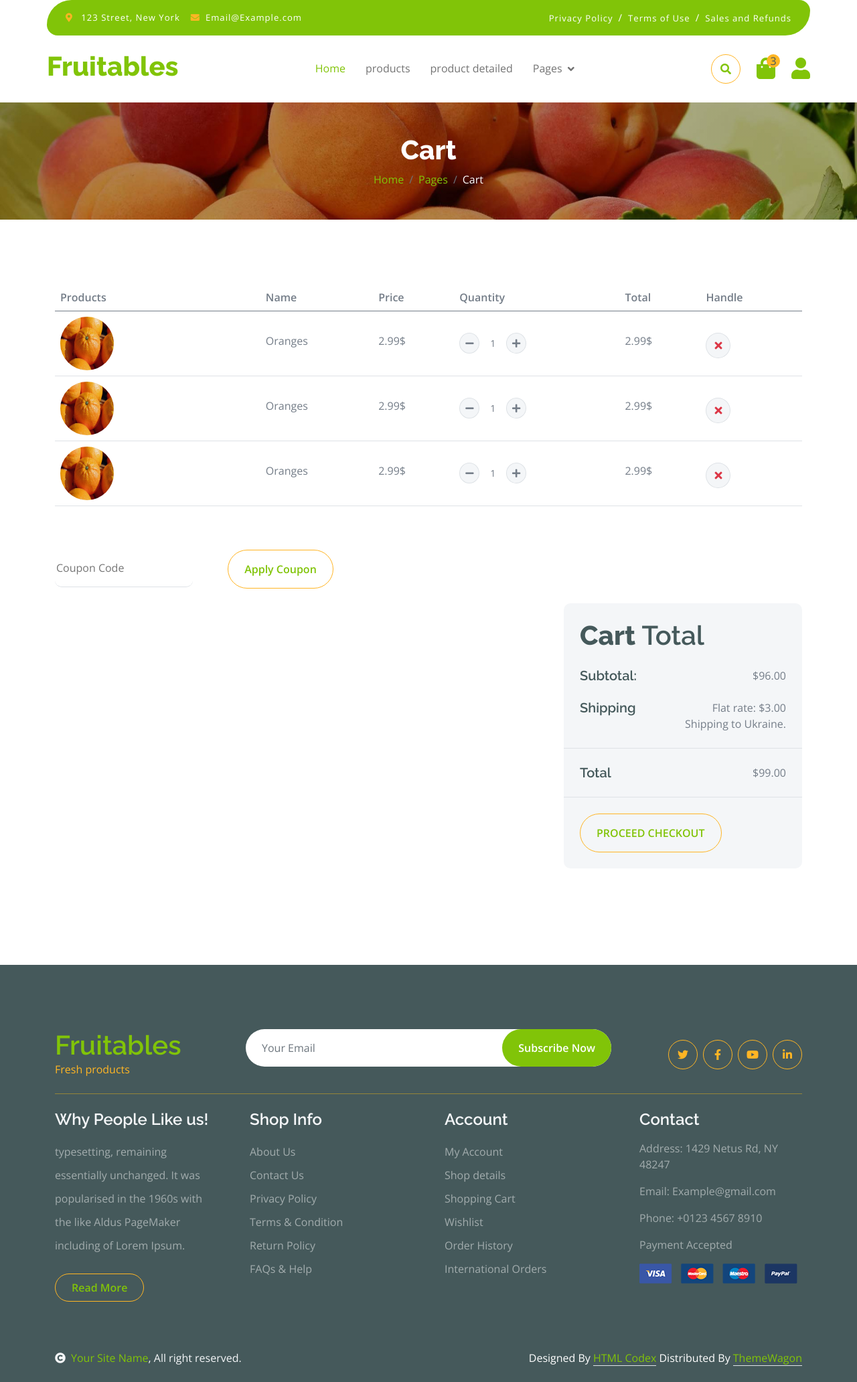
After one commit to NikaKhiz/django-store, a Django app: page /order/cart/ in a window 1280 px wide. The commit adds this page. Shown: the whole page at 67% size. Run offline with Django 5.2, Linux system fonts and the light colour scheme; some libraries are stand-ins or nearby versions.

Commit message:
order routes and templates define routes for cart and checkout create templates

```diff
--- /dev/null
+++ b/order/templates/cart.html
@@ -0,0 +1,120 @@
+{% extends "base.html" %}
+{% load static %}
+{% block content %}
+  <!-- Single Page Header start -->
+  <div class="container-fluid page-header py-5">
+    <h1 class="text-center text-white display-6">Cart</h1>
+    <ol class="breadcrumb justify-content-center mb-0">
+      <li class="breadcrumb-item">
+        <a href="#">Home</a>
+      </li>
+      <li class="breadcrumb-item">
+        <a href="#">Pages</a>
+      </li>
+      <li class="breadcrumb-item active text-white">Cart</li>
+    </ol>
+  </div>
+  <!-- Single Page Header End -->
+  <!-- Cart Page Start -->
+  <div class="container-fluid py-5">
+    <div class="container py-5">
+      <div class="table-responsive">
+        <table class="table">
+          <thead>
+            <tr>
+              <th scope="col">Products</th>
+              <th scope="col">Name</th>
+              <th scope="col">Price</th>
+              <th scope="col">Quantity</th>
+              <th scope="col">Total</th>
+              <th scope="col">Handle</th>
+            </tr>
+          </thead>
+          <tbody>
+            {% for item in cart %}
+              <tr>
+                <th scope="row">
+                  <div class="d-flex align-items-center">
+                    <img src="{% static item.image %}"
+                         class="img-fluid me-5 rounded-circle"
+                         style="width: 80px;
+                                height: 80px"
+                         alt="">
+                  </div>
+                </th>
+                <td>
+                  <p class="mb-0 mt-4">{{ item.title }}</p>
+                </td>
+                <td>
+                  <p class="mb-0 mt-4">{{ item.price }}$</p>
+                </td>
+                <td>
+                  <div class="input-group quantity mt-4" style="width: 100px;">
+                    <div class="input-group-btn">
+                      <button class="btn btn-sm btn-minus rounded-circle bg-light border">
+                        <i class="fa fa-minus"></i>
+                      </button>
+                    </div>
+                    <input type="text"
+                           class="form-control form-control-sm text-center border-0"
+                           value="1">
+                    <div class="input-group-btn">
+                      <button class="btn btn-sm btn-plus rounded-circle bg-light border">
+                        <i class="fa fa-plus"></i>
+                      </button>
+                    </div>
+                  </div>
+                </td>
+                <td>
+                  <p class="mb-0 mt-4">{{ item.price }}$</p>
+                </td>
+                <td>
+                  <button class="btn btn-md rounded-circle bg-light border mt-4">
+                    <i class="fa fa-times text-danger"></i>
+                  </button>
+                </td>
+              </tr>
+            {% endfor %}
+          </tbody>
+        </table>
+      </div>
+      <div class="mt-5">
+        <input type="text"
+               class="border-0 border-bottom rounded me-5 py-3 mb-4"
+               placeholder="Coupon Code">
+        <button class="btn border-secondary rounded-pill px-4 py-3 text-primary"
+                type="button">Apply Coupon</button>
+      </div>
+      <div class="row g-4 justify-content-end">
+        <div class="col-8"></div>
+        <div class="col-sm-8 col-md-7 col-lg-6 col-xl-4">
+          <div class="bg-light rounded">
+            <div class="p-4">
+              <h1 class="display-6 mb-4">
+                Cart <span class="fw-normal">Total</span>
+              </h1>
+              <div class="d-flex justify-content-between mb-4">
+                <h5 class="mb-0 me-4">Subtotal:</h5>
+                <p class="mb-0">$96.00</p>
+              </div>
+              <div class="d-flex justify-content-between">
+                <h5 class="mb-0 me-4">Shipping</h5>
+                <div class="">
+                  <p class="mb-0">Flat rate: $3.00</p>
+                </div>
+              </div>
+              <p class="mb-0 text-end">Shipping to Ukraine.</p>
+            </div>
+            <div class="py-4 mb-4 border-top border-bottom d-flex justify-content-between">
+              <h5 class="mb-0 ps-4 me-4">Total</h5>
+              <p class="mb-0 pe-4">$99.00</p>
+            </div>
+            <button class="btn border-secondary rounded-pill px-4 py-3 text-primary text-uppercase mb-4 ms-4"
+                    type="button">Proceed Checkout</button>
+          </div>
+        </div>
+      </div>
+    </div>
+  </div>
+  <!-- Cart Page End -->
+{% endblock content %}
--- a/order/urls.py
+++ b/order/urls.py
@@ -3,6 +3,6 @@ from .views import *
 
 app_name = 'order'
 urlpatterns = [
-    path('',order_create, name='order-create'),
-    path('<str:id>',order_show, name='order-show')
+    path('cart/',order_create, name='cart'),
+    path('checkout/',order_show, name='checkout')
 ]
--- a/order/views.py
+++ b/order/views.py
@@ -1,11 +1,22 @@
-from django.shortcuts import HttpResponse
+from django.shortcuts import render
 
+order_items = []
+for _ in range(3):
+    order_items.append(
+        {
+            'title': 'Oranges',
+            'price': '2.99',
+            'image': 'img/fruite-item-1.jpg',
+        }
+    )
 
 # Display new order view
 def order_create(request):
-    return HttpResponse('order creation view')
+    context = {'cart': order_items}
+    return render(request, 'cart.html', context)
 
 
 # Display a specific order details
-def order_show(request, id):
-    return HttpResponse(f'details for order - {id}')
+def order_show(request):
+    context = {'cart': order_items}
+    return render(request, 'checkout.html', context)
--- a/templates/partials/nav.html
+++ b/templates/partials/nav.html
@@ -28,12 +28,12 @@
         <div class="navbar-nav mx-auto">
           <a href="{% url "store:index" %}" class="nav-item nav-link active">Home</a>
           <a href="{% url "store:products" %}" class="nav-item nav-link">products</a>
-          <a href="{% url "store:product" %}" class="nav-item nav-link">product</a>
+          <a href="{% url "store:product" %}" class="nav-item nav-link">product detailed</a>
           <div class="nav-item dropdown">
             <a href="#" class="nav-link dropdown-toggle" data-bs-toggle="dropdown">Pages</a>
             <div class="dropdown-menu m-0 bg-secondary rounded-0">
-              <a href="cart.html" class="dropdown-item">Cart</a>
-              <a href="chackout.html" class="dropdown-item">Chackout</a>
+              <a href="{% url "order:cart" %}" class="dropdown-item">Cart</a>
+              <a href="{% url "order:checkout" %}" class="dropdown-item">Chackout</a>
             </div>
           </div>
         </div>
```
Also changed, not shown: order/templates/checkout.html (added, +265 -0 lines), db.sqlite3.
